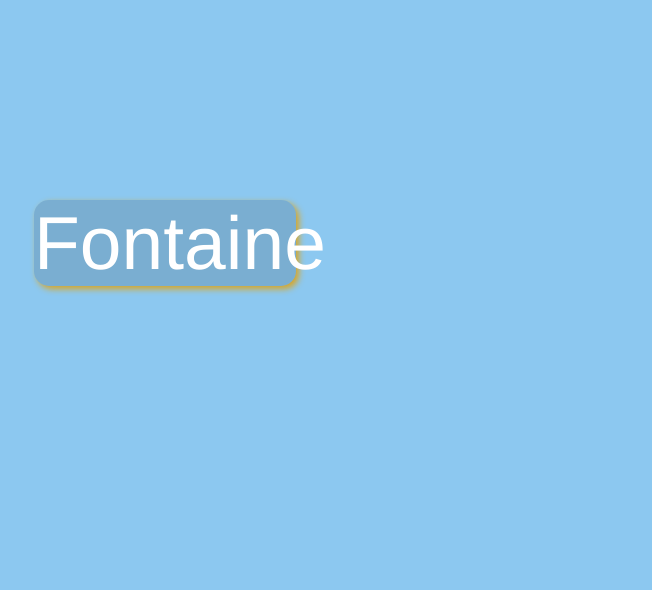
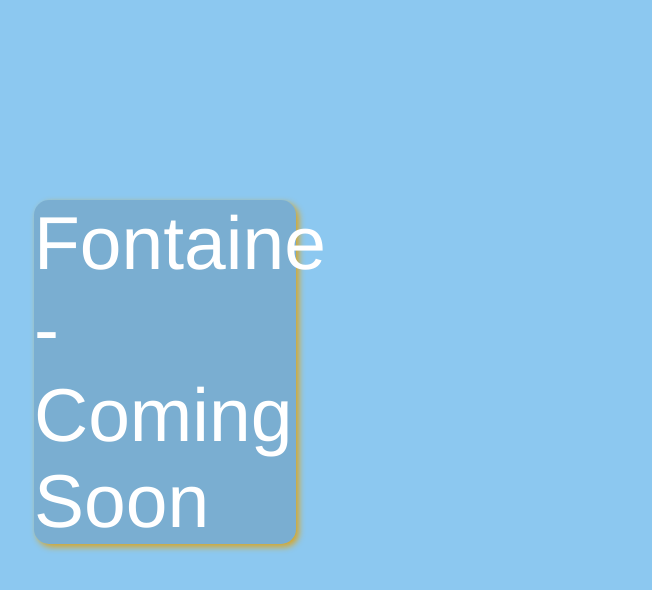
Before and after one commit to Raonhn/ProjetoWebSiteTemplate, a website: page site/public/html/Fontaine.html in a window 1280 px wide. Shown: the part 40-630 px from the top of the page, without its empty margins (94-746 px from the left). Drawn offline with Linux system fonts and the light colour scheme.

Commit message:
Objetivo Comcluido

```diff
--- a/site/public/html/Fontaine.html
+++ b/site/public/html/Fontaine.html
@@ -15,8 +15,8 @@
     <section class="slider">
         <div class="conteudo">
 
-         <div class="texto_slide">
-          Fontaine
+         <div class="texto_slide" onclick="voltar()">
+          Fontaine - Coming Soon
          </div>
 
           <input type="radio" name="slide" id="slide0">
--- a/site/public/js/slide.js
+++ b/site/public/js/slide.js
@@ -16,3 +16,8 @@ function proximaImg() {
 
     document.getElementById('slide'+ contador).checked = true
 }
+
+
+function voltar() {
+    window.location = `../index.html`
+}
```
Also changed, not shown: site/public/html/Inazuma.html (+1 -1 lines), site/public/html/Liyue.html (+1 -1 lines), site/public/html/Mondstadt.html (+1 -1 lines), site/public/html/Sumeru.html (+1 -1 lines).
